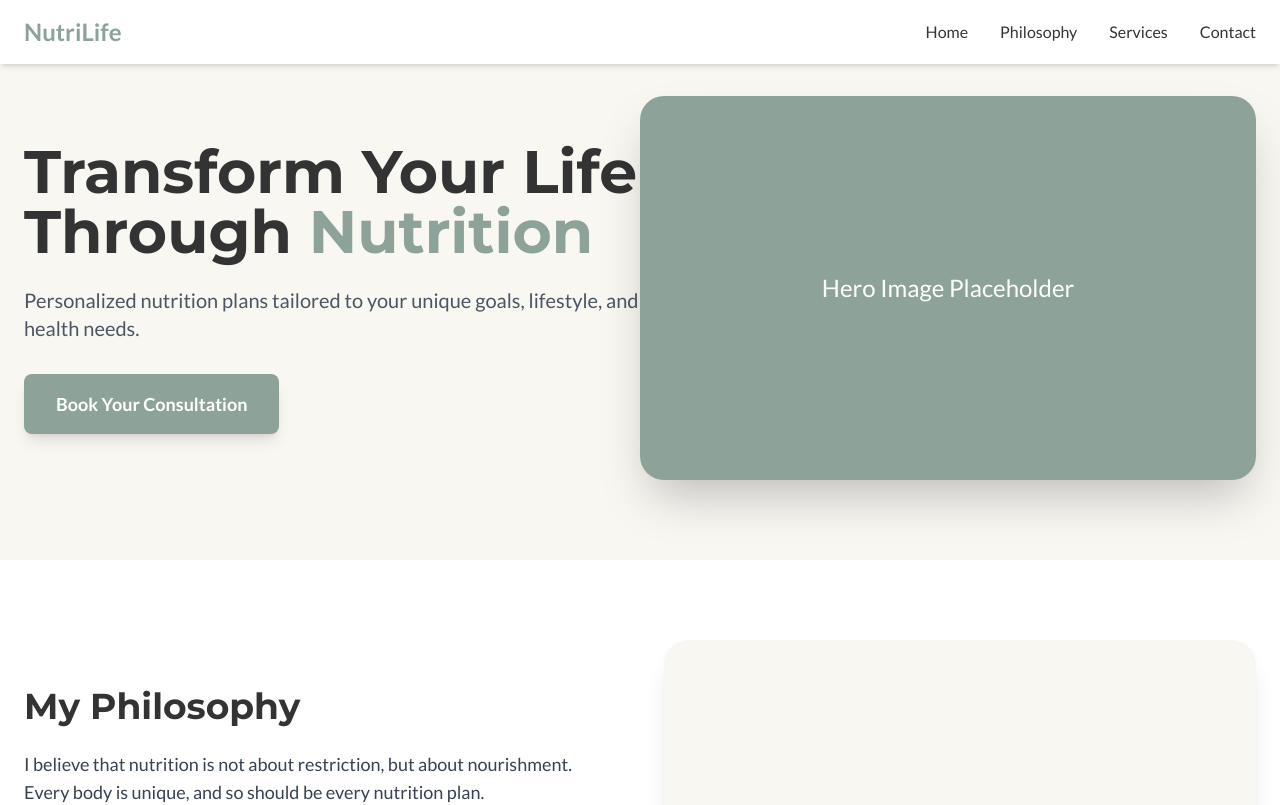
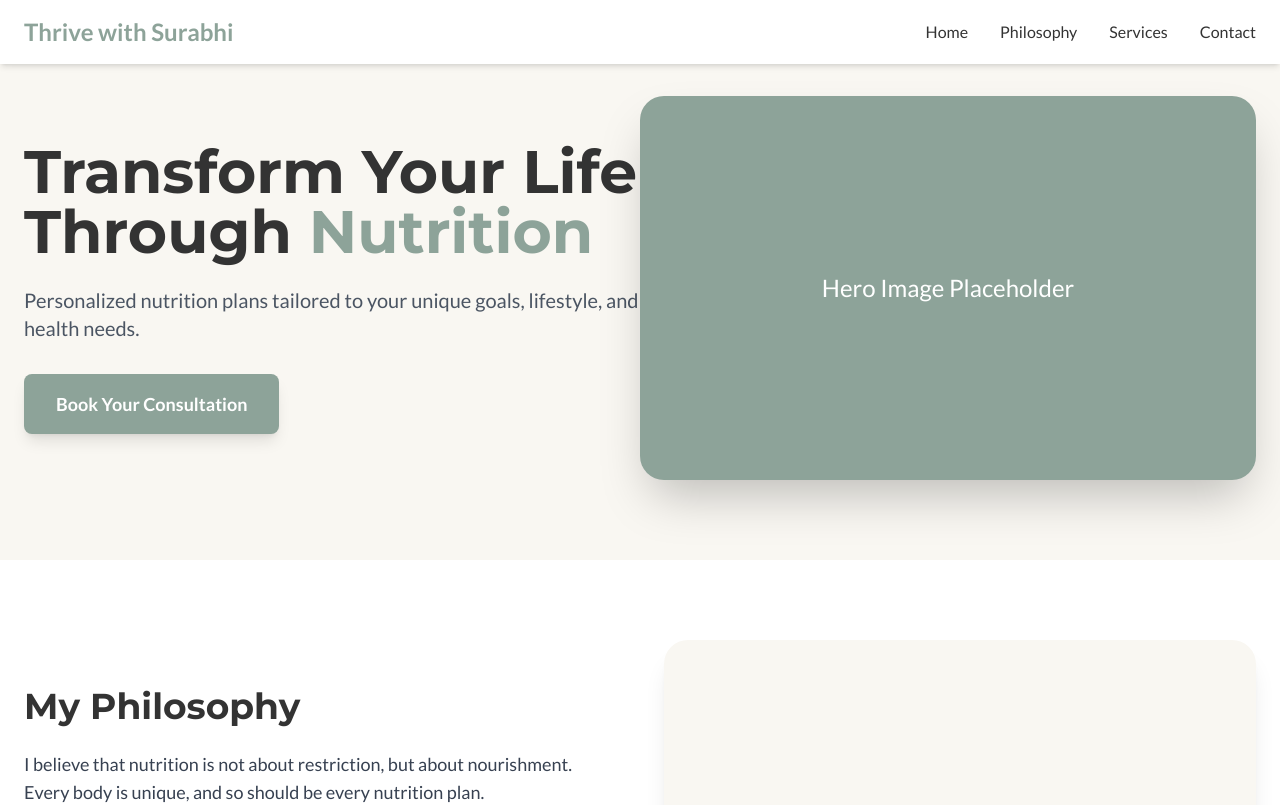
Before and after one commit to shekhar30/ThriveWithSurabhi, a website: page index.html in a window 1280 px wide. Shown: the top 805 px of the page. Drawn offline with nearby package versions, Linux system fonts and the light colour scheme.

Commit message:
Update index.html
Title change

```diff
--- a/index.html
+++ b/index.html
@@ -3,7 +3,7 @@
 <head>
     <meta charset="UTF-8">
     <meta name="viewport" content="width=device-width, initial-scale=1.0">
-    <title>NutriLife - Your Path to Wellness</title>
+    <title>Thrive with Surabhi - Your Path to Wellness</title>
     <script src="https://cdn.tailwindcss.com"></script>
     <link rel="preconnect" href="https://fonts.googleapis.com">
     <link rel="preconnect" href="https://fonts.gstatic.com" crossorigin>
@@ -48,7 +48,7 @@
     <nav class="bg-white shadow-md fixed w-full top-0 z-50">
         <div class="container mx-auto px-6 py-4">
             <div class="flex justify-between items-center">
-                <div class="text-2xl font-bold text-sage">NutriLife</div>
+                <div class="text-2xl font-bold text-sage">Thrive with Surabhi</div>
                 <div class="hidden md:flex space-x-8">
                     <a href="#home" class="text-charcoal hover:text-sage transition">Home</a>
                     <a href="#philosophy" class="text-charcoal hover:text-sage transition">Philosophy</a>
```
